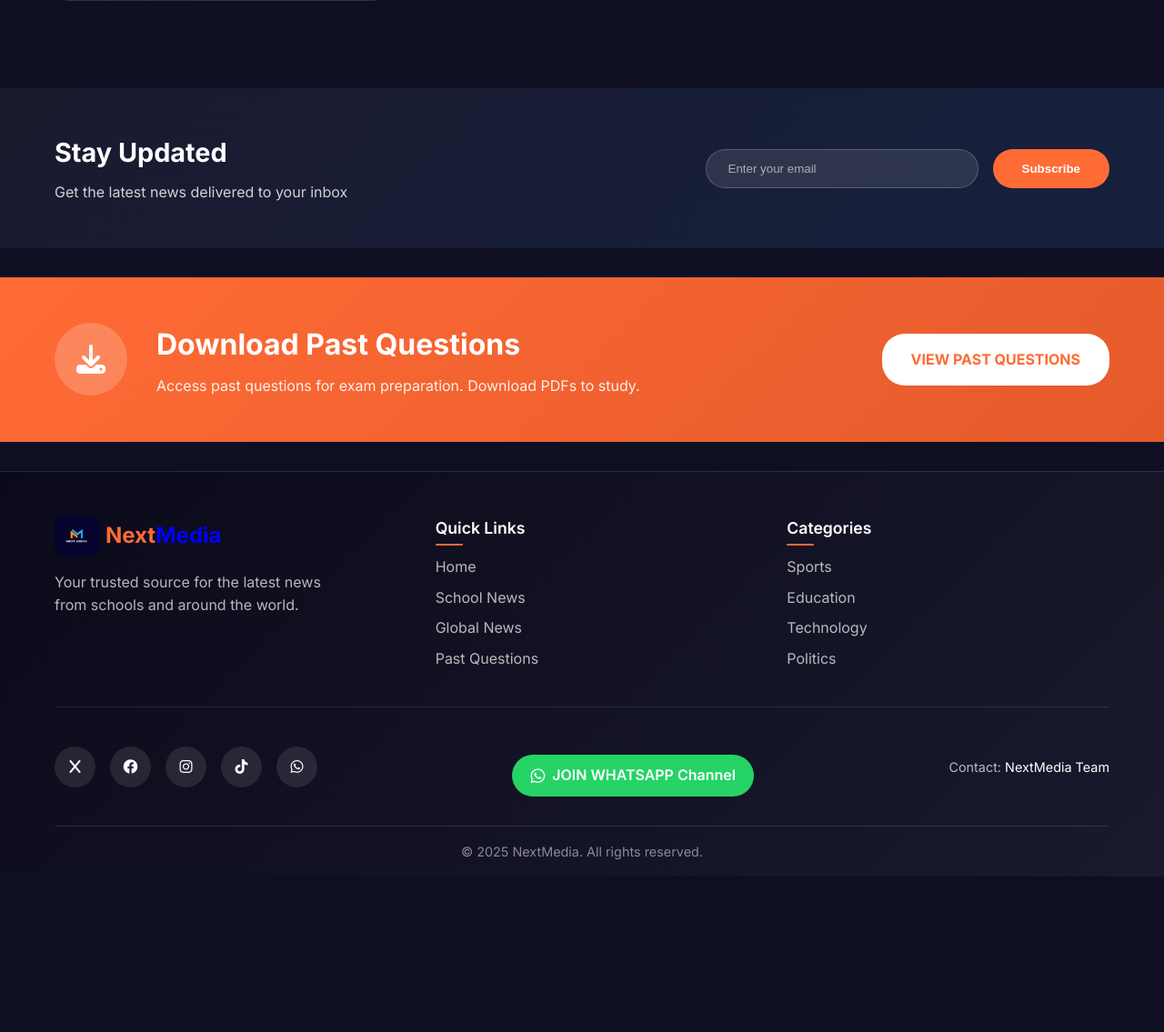
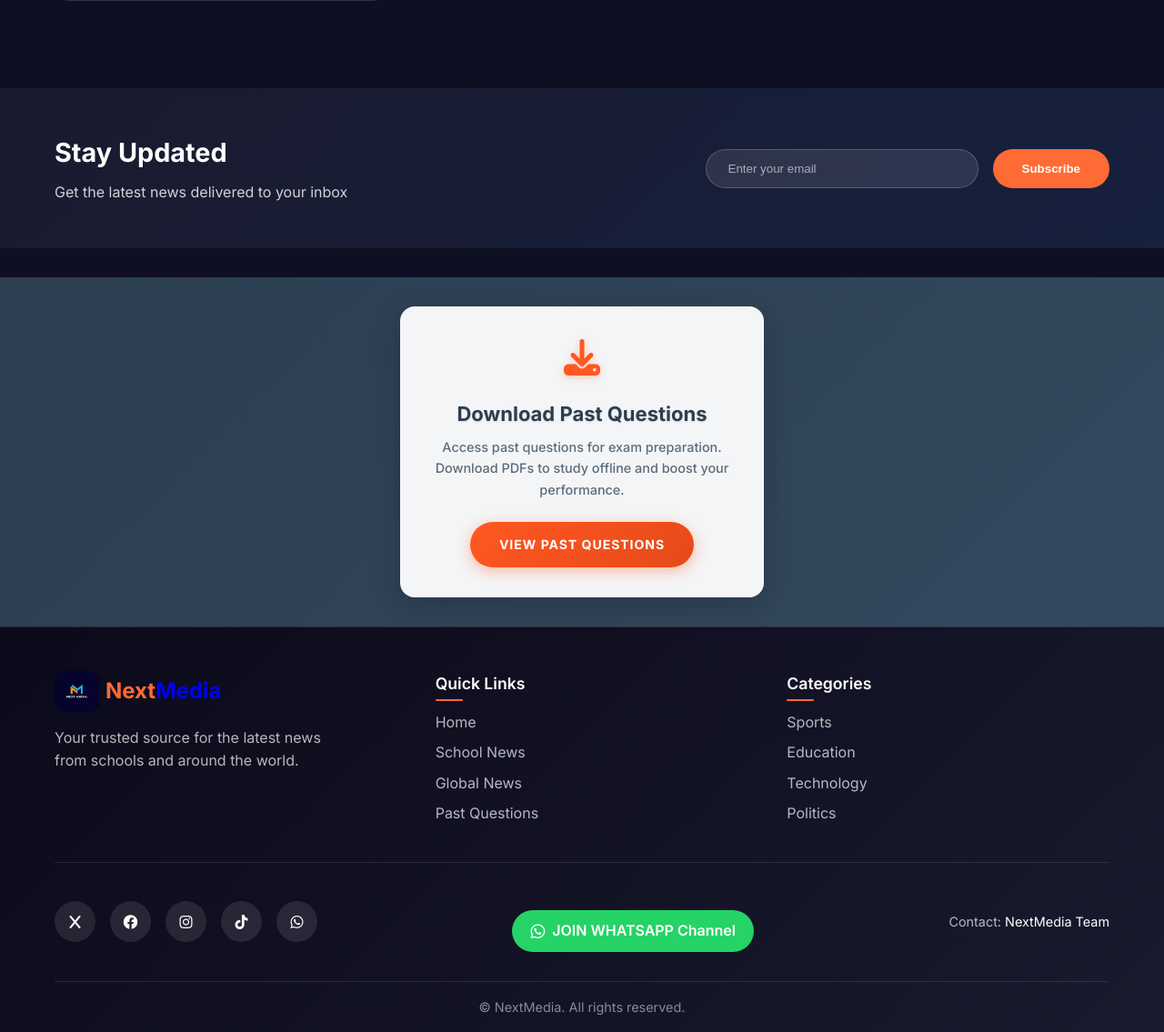
Before and after one commit to AlphaGL/nextmediahq, a Django app: page / in a window 1280 px wide. Shown: the part 5072-6207 px from the top of the page at 91% size. Before the commit the page ends 6018 px from the top, so only its background shows below. Run offline with Django 5.2, Linux system fonts and the light colour scheme; data comes from the database, SQL or seed files in the repository; parts of the project's set-up code (start-up, migrations or seed data) failed here and were passed over.

Commit message:
update made

```diff
--- a/news/templates/news/base.html
+++ b/news/templates/news/base.html
@@ -74,24 +74,6 @@
         {% endblock %}
     </main>
 
-    <!-- Past Questions CTA Section -->
-    {% if not hide_cta %}
-    <section class="cta-section">
-        <div class="container">
-            <div class="cta-content">
-                <div class="cta-icon">
-                    <i class="fas fa-download"></i>
-                </div>
-                <div class="cta-text">
-                    <h3>Download Past Questions</h3>
-                    <p>Access past questions for exam preparation. Download PDFs to study.</p>
-                </div>
-                <a href="{% url 'news:past_questions' %}" class="cta-btn">VIEW PAST QUESTIONS</a>
-            </div>
-        </div>
-    </section>
-    {% endif %}
-
     <!-- Footer -->
     <footer class="footer">
         <div class="container">
@@ -148,7 +130,7 @@
             </div>
 
             <div class="footer-copyright">
-                <p>&copy; 2025 NextMedia. All rights reserved.</p>
+                <p>&copy; NextMedia. All rights reserved.</p>
             </div>
         </div>
     </footer>
--- a/news/templates/news/index.html
+++ b/news/templates/news/index.html
@@ -10,7 +10,7 @@
 <section class="hero-section">
     <div class="container">
         <div class="hero-content">
-            <h1>NEXT MEDIA - YOUR TRUSTED SOURCE FOR FAST AND CREDIBLE NEWS</h1>
+            <h1>NEXT MEDIA - YOUR TRUSTED SOURCE FOR FAST AND CREDIBLE INFORMATION</h1>
             <p>Stay ahead with the latest updates on schools, entertainment, sports and global news - all in one trusted platform</p>
             <br><br>
             <a href="https://whatsapp.com/channel/0029VbB6jGxHgZWeHuJaW50M" class="whatsapp-btn" target="_blank">
@@ -452,4 +452,76 @@
             </div>
         </div>
     </section>
+
+    <!-- Past Questions CTA Section -->
+    {% if not hide_cta %}
+    <section style="background: linear-gradient(135deg, #2c3e50 0%, #34495e 100%);
+                    padding: 2rem 1rem;
+                    display: flex;
+                    justify-content: center;
+                    align-items: center;
+                    min-height: 120px;">
+        <div style="max-width: 400px;
+                    width: 100%;
+                    background: rgba(255, 255, 255, 0.95);
+                    border-radius: 16px;
+                    padding: 1.5rem;
+                    box-shadow: 0 8px 32px rgba(0, 0, 0, 0.2);
+                    text-align: center;
+                    backdrop-filter: blur(10px);
+                    border: 1px solid rgba(255, 255, 255, 0.1);">
+
+            <div style="font-size: 2.5rem;
+                        color: #ff5722;
+                        margin-bottom: 1rem;
+                        filter: drop-shadow(0 2px 4px rgba(255, 87, 34, 0.3));">
+                <i class="fas fa-download"></i>
+            </div>
+
+            <div style="margin-bottom: 1.5rem;">
+                <h3 style="margin: 0 0 0.75rem 0;
+                        font-size: 1.375rem;
+                        font-weight: 700;
+                        color: #2c3e50;
+                        line-height: 1.2;
+                        text-shadow: 0 1px 2px rgba(0, 0, 0, 0.1);">
+                    Download Past Questions
+                </h3>
+                <p style="margin: 0;
+                        font-size: 0.9rem;
+                        color: #5a6c7d;
+                        line-height: 1.6;
+                        font-weight: 500;">
+                    Access past questions for exam preparation. Download PDFs to study offline and boost your performance.
+                </p>
+            </div>
+
+            <a href="{% url 'news:past_questions' %}"
+            style="display: inline-block;
+                    background: linear-gradient(135deg, #ff5722 0%, #e64a19 100%);
+                    color: #ffffff;
+                    padding: 0.875rem 2rem;
+                    border-radius: 25px;
+                    text-decoration: none;
+                    font-size: 0.875rem;
+                    font-weight: 700;
+                    text-transform: uppercase;
+                    letter-spacing: 1px;
+                    transition: all 0.3s ease;
+                    box-shadow: 0 4px 15px rgba(255, 87, 34, 0.4);
+                    border: none;
+                    position: relative;
+                    overflow: hidden;"
+            onmouseover="this.style.background='linear-gradient(135deg, #e64a19 0%, #d84315 100%)';
+                            this.style.transform='translateY(-2px) scale(1.02)';
+                            this.style.boxShadow='0 8px 25px rgba(255, 87, 34, 0.5)';"
+            onmouseout="this.style.background='linear-gradient(135deg, #ff5722 0%, #e64a19 100%)';
+                        this.style.transform='translateY(0) scale(1)';
+                        this.style.boxShadow='0 4px 15px rgba(255, 87, 34, 0.4)';">
+            View Past Questions
+            </a>
+        </div>
+    </section>
+    {% endif %}
+
 {% endblock %}
```
